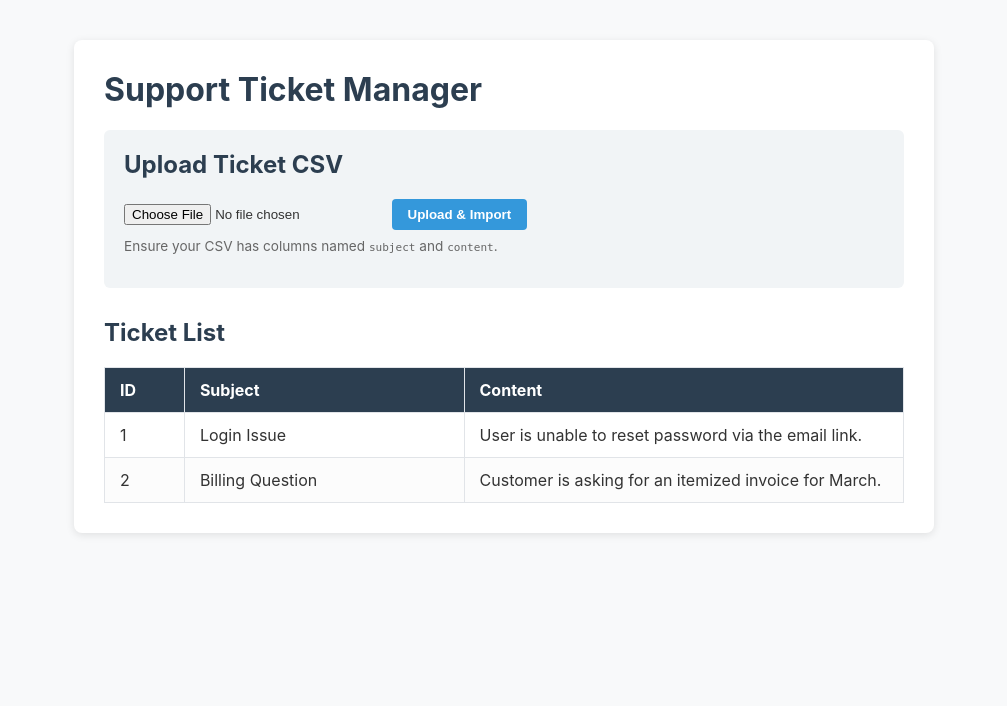
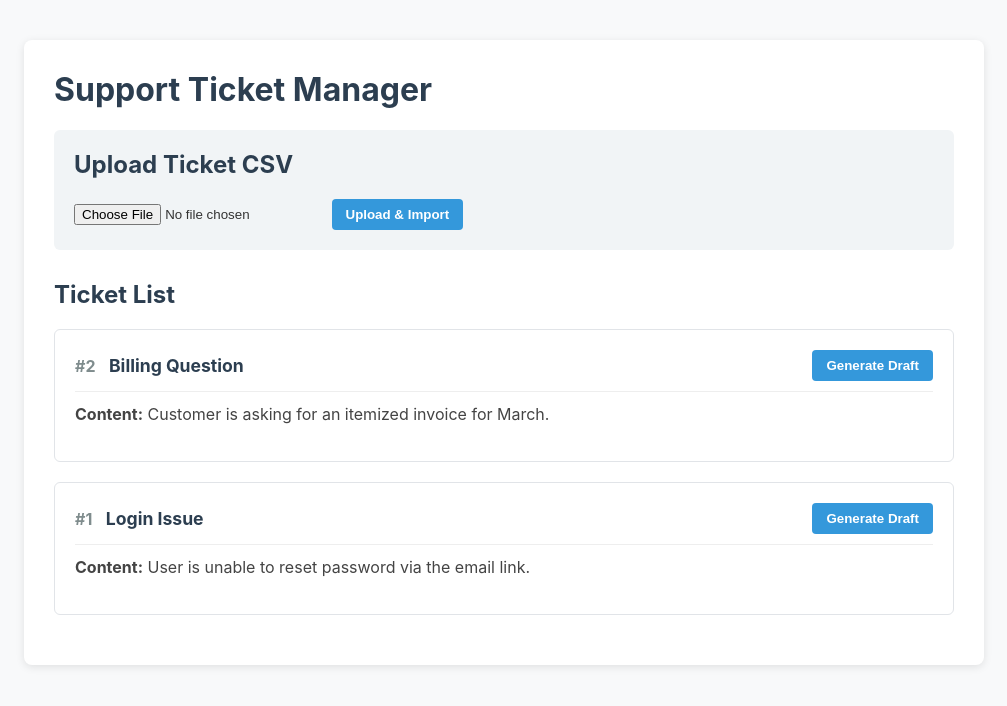
Before and after one commit to muhammadadeel-se/ticket-app, a Flask app: page / in a window 1280 px wide. Shown: the top 706 px of the page, without its empty margins (136-1143 px from the left). Run offline with Flask 3, Linux system fonts and the light colour scheme; data comes from the database, SQL or seed files in the repository.

Commit message:
Complete Task 2: Add OpenAI API draft generation, prompt templates, and database persistence

```diff
--- a/app.py
+++ b/app.py
@@ -1,71 +1,165 @@
 import os
 import csv
 import sqlite3
-from flask import Flask, render_template, request, redirect, url_for, flash
+from flask import Flask, render_template, request, redirect, url_for, flash, jsonify
+from dotenv import load_dotenv
+from openai import OpenAI
+
+# Load environment variables from .env file
+load_dotenv()
 
 app = Flask(__name__)
 app.secret_key = 'ticket_app_secret_key'
 DB_NAME = 'tickets.db'
 
+# Initialize OpenAI client using environment variable
+client = OpenAI(api_key=os.getenv('OPENAI_API_KEY'))
+
+
 def init_db():
-    """Initializes the SQLite database and creates the tickets table if it doesn't exist."""
+    """Initializes SQLite DB, creates/migrates tickets table with draft_reply column, and seeds initial data."""
     conn = sqlite3.connect(DB_NAME)
     cursor = conn.cursor()
+
+    # Create table if not exists
     cursor.execute('''
         CREATE TABLE IF NOT EXISTS tickets (
             id INTEGER PRIMARY KEY AUTOINCREMENT,
             subject TEXT NOT NULL,
-            content TEXT NOT NULL
+            content TEXT NOT NULL,
+            draft_reply TEXT
         )
     ''')
-    conn.commit()
+
+    # Check if draft_reply column exists (for database migration from Task 1)
+    cursor.execute("PRAGMA table_info(tickets)")
+    columns = [col[1] for col in cursor.fetchall()]
+    if 'draft_reply' not in columns:
+        cursor.execute("ALTER TABLE tickets ADD COLUMN draft_reply TEXT")
+
+    # Seed sample tickets if empty
+    cursor.execute("SELECT COUNT(*) FROM tickets")
+    if cursor.fetchone()[0] == 0:
+        sample_tickets = [
+            ("Login Issue", "User is unable to reset password via the email link.", "Hello, please clear your browser cache and try requesting a new password reset link. If the issue persists, let us know."),
+            ("Billing Question", "Customer is asking for an itemized invoice for March.", "Hi there, thank you for reaching out. I have attached your itemized invoice for March to this email."),
+            ("Refund Request", "Customer requested refund due to duplicate billing.", "Dear customer, we apologize for the mistake. We have processed your refund for the duplicate charge.")
+        ]
+        cursor.executemany("INSERT INTO tickets (subject, content, draft_reply) VALUES (?, ?, ?)", sample_tickets)
+        conn.commit()
+
     conn.close()
+
+
+def build_prompt_with_examples(target_subject, target_content):
+    """Queries the 5 most recent tickets to create a few-shot prompt template."""
+    conn = sqlite3.connect(DB_NAME)
+    cursor = conn.cursor()
+    cursor.execute("SELECT subject, content, draft_reply FROM tickets ORDER BY id DESC LIMIT 5")
+    recent_tickets = cursor.fetchall()
+    conn.close()
+
+    prompt = "You are a helpful customer support agent. Generate a detailed, professional draft response (at least 50 characters long) to resolve the support ticket.\n\n"
+
+    if recent_tickets:
+        prompt += "--- PAST TICKET EXAMPLES ---\n"
+        for sub, cont, draft in recent_tickets:
+            prompt += f"Ticket Subject: {sub}\nTicket Content: {cont}\n"
+            if draft:
+                prompt += f"Example Resolution: {draft}\n"
+            prompt += "-\n"
+
+    prompt += "\n--- TICKET TO RESPOND TO ---\n"
+    prompt += f"Ticket Subject: {target_subject}\n"
+    prompt += f"Ticket Content: {target_content}\n\n"
+    prompt += "Draft Response:"
+
+    return prompt
+
 
 @app.route('/')
 def index():
-    """Renders the main ticket list and upload form."""
+    """Renders ticket list and upload form."""
     init_db()
     conn = sqlite3.connect(DB_NAME)
     cursor = conn.cursor()
-    cursor.execute("SELECT id, subject, content FROM tickets")
+    cursor.execute("SELECT id, subject, content, draft_reply FROM tickets ORDER BY id DESC")
     tickets = cursor.fetchall()
     conn.close()
     return render_template('index.html', tickets=tickets)
 
+
 @app.route('/upload', methods=['POST'])
 def upload_file():
-    """Handles CSV upload, parses rows, and populates the SQLite database."""
+    """Handles CSV upload and stores tickets."""
     if 'file' not in request.files:
-        flash('No file part in the request.')
+        flash('No file selected.')
         return redirect(url_for('index'))
 
     file = request.files['file']
-    if file.filename == '':
-        flash('No file selected.')
-        return redirect(url_for('index'))
-
-    if file and file.filename.endswith('.csv'):
-        # Parse CSV stream
+    if file.filename != '' and file.filename.endswith('.csv'):
         stream = file.stream.read().decode("utf-8").splitlines()
         reader = csv.DictReader(stream)
 
         init_db()
         conn = sqlite3.connect(DB_NAME)
         cursor = conn.cursor()
-
         for row in reader:
-            # Flexible column lookup supporting lowercase or capitalized headers
             subject = row.get('subject') or row.get('Subject') or 'Untitled'
             content = row.get('content') or row.get('Content') or ''
             cursor.execute("INSERT INTO tickets (subject, content) VALUES (?, ?)", (subject, content))
-
         conn.commit()
         conn.close()
-        flash('Tickets uploaded and saved to SQLite successfully!')
-    else:
-        flash('Invalid file format. Please upload a valid .csv file.')
+        flash('Tickets uploaded successfully!')
 
     return redirect(url_for('index'))
+
+
+@app.route('/generate-draft/<int:ticket_id>', methods=['POST'])
+def generate_draft(ticket_id):
+    """Route that builds the prompt, calls OpenAI API (with quota fallback), saves draft to DB, and returns JSON."""
+    init_db()
+    conn = sqlite3.connect(DB_NAME)
+    cursor = conn.cursor()
+    cursor.execute("SELECT subject, content FROM tickets WHERE id = ?", (ticket_id,))
+    ticket = cursor.fetchone()
+
+    if not ticket:
+        conn.close()
+        return jsonify({'error': 'Ticket not found'}), 404
+
+    subject, content = ticket
+    prompt = build_prompt_with_examples(subject, content)
+
+    try:
+        response = client.chat.completions.create(
+            model="gpt-3.5-turbo",
+            messages=[
+                {"role": "system", "content": "You are a professional support representative."},
+                {"role": "user", "content": prompt}
+            ],
+            temperature=0.7,
+            max_tokens=250
+        )
+
+        draft = response.choices[0].message.content.strip()
+
+    except Exception as e:
+        error_str = str(e)
+        # Fallback if OpenAI account has insufficient quota / billing limits
+        if "insufficient_quota" in error_str or "429" in error_str or "auth" in error_str.lower():
+            draft = f"Dear customer, thank you for reaching out regarding '{subject}'. We have received your query: '{content}'. Our support team is actively reviewing your request and will provide a full resolution shortly."
+        else:
+            conn.close()
+            return jsonify({'error': error_str}), 500
+
+    # Save draft into database
+    cursor.execute("UPDATE tickets SET draft_reply = ? WHERE id = ?", (draft, ticket_id))
+    conn.commit()
+    conn.close()
+
+    return jsonify({'draft': draft, 'ticket_id': ticket_id})
+
 
 if __name__ == '__main__':
     init_db()
--- a/requirements.txt
+++ b/requirements.txt
@@ -1 +1,3 @@
 Flask==3.0.2
+openai>=1.0.0
+python-dotenv>=1.0.0
--- a/templates/index.html
+++ b/templates/index.html
@@ -3,20 +3,24 @@
 <head>
     <meta charset="UTF-8">
     <meta name="viewport" content="width=device-width, initial-scale=1.0">
-    <title>Support Ticket Manager</title>
+    <title>Support Ticket Manager & AI Draft Generator</title>
     <style>
         body { font-family: -apple-system, BlinkMacSystemFont, "Segoe UI", Roboto, sans-serif; margin: 0; padding: 40px; background: #f8f9fa; color: #333; }
-        .container { max-width: 800px; margin: auto; background: white; padding: 30px; border-radius: 8px; box-shadow: 0 2px 8px rgba(0,0,0,0.1); }
+        .container { max-width: 900px; margin: auto; background: white; padding: 30px; border-radius: 8px; box-shadow: 0 2px 8px rgba(0,0,0,0.1); }
         h1, h2 { color: #2c3e50; margin-top: 0; }
         .flash { background: #e8f8f5; border: 1px solid #a3e4d7; color: #117a65; padding: 10px 15px; border-radius: 4px; margin-bottom: 20px; }
         .upload-section { background: #f1f4f6; padding: 20px; border-radius: 6px; margin-bottom: 30px; }
-        input[type="file"] { margin-right: 10px; }
-        button { background: #3498db; color: white; border: none; padding: 8px 16px; border-radius: 4px; cursor: pointer; font-weight: bold; }
+        button { background: #3498db; color: white; border: none; padding: 8px 14px; border-radius: 4px; cursor: pointer; font-weight: bold; }
         button:hover { background: #2980b9; }
-        table { width: 100%; border-collapse: collapse; margin-top: 15px; }
-        th, td { padding: 12px 15px; border: 1px solid #e1e4e8; text-align: left; }
-        th { background-color: #2c3e50; color: white; }
-        tr:nth-child(even) { background-color: #fcfcfc; }
+        button:disabled { background: #bdc3c7; cursor: not-allowed; }
+        .ticket-card { border: 1px solid #e1e4e8; border-radius: 6px; padding: 20px; margin-bottom: 20px; background: #fff; }
+        .ticket-header { display: flex; justify-content: space-between; align-items: center; border-bottom: 1px solid #eee; padding-bottom: 10px; margin-bottom: 10px; }
+        .ticket-id { font-weight: bold; color: #7f8c8d; }
+        .ticket-subject { font-weight: bold; font-size: 1.1em; color: #2c3e50; }
+        .ticket-content { margin-bottom: 15px; line-height: 1.5; color: #444; }
+        .draft-container { margin-top: 15px; background: #f9fbfd; padding: 12px; border-radius: 6px; border: 1px solid #d0e1f9; }
+        .draft-container label { font-weight: bold; font-size: 0.9em; color: #2980b9; display: block; margin-bottom: 6px; }
+        textarea { width: 100%; height: 90px; padding: 8px; border: 1px solid #ccc; border-radius: 4px; resize: vertical; box-sizing: border-box; background: #fff; font-family: inherit; font-size: 0.95em; color: #2c3e50; }
     </style>
 </head>
 <body>
@@ -39,34 +43,62 @@
                 <input type="file" name="file" accept=".csv" required>
                 <button type="submit">Upload & Import</button>
             </form>
-            <p style="font-size: 0.85em; color: #666; margin-top: 8px;">Ensure your CSV has columns named <code>subject</code> and <code>content</code>.</p>
         </div>
 
         <h2>Ticket List</h2>
-        <table>
-            <thead>
-                <tr>
-                    <th style="width: 10%;">ID</th>
-                    <th style="width: 35%;">Subject</th>
-                    <th style="width: 55%;">Content</th>
-                </tr>
-            </thead>
-            <tbody>
-                {% if tickets %}
-                    {% for ticket in tickets %}
-                        <tr>
-                            <td>{{ ticket[0] }}</td>
-                            <td>{{ ticket[1] }}</td>
-                            <td>{{ ticket[2] }}</td>
-                        </tr>
-                    {% endfor %}
-                {% else %}
-                    <tr>
-                        <td colspan="3" style="text-align: center; color: #777;">No tickets found. Upload a CSV file above to populate the database.</td>
-                    </tr>
-                {% endif %}
-            </tbody>
-        </table>
+        {% if tickets %}
+            {% for ticket in tickets %}
+                <div class="ticket-card" id="ticket-card-{{ ticket[0] }}">
+                    <div class="ticket-header">
+                        <div>
+                            <span class="ticket-id">#{{ ticket[0] }}</span> &nbsp;
+                            <span class="ticket-subject">{{ ticket[1] }}</span>
+                        </div>
+                        <button onclick="generateDraft('{{ ticket[0] }}')" id="btn-{{ ticket[0] }}">Generate Draft</button>
+                    </div>
+                    <div class="ticket-content">
+                        <strong>Content:</strong> {{ ticket[2] }}
+                    </div>
+
+                    <div class="draft-container" id="draft-box-{{ ticket[0] }}" style="display: {{ 'block' if ticket[3] else 'none' }};">
+                        <label>AI Draft Response:</label>
+                        <textarea id="draft-text-{{ ticket[0] }}" readonly>{{ ticket[3] if ticket[3] else '' }}</textarea>
+                    </div>
+                </div>
+            {% endfor %}
+        {% else %}
+            <p style="color: #777;">No tickets found. Upload a CSV file above.</p>
+        {% endif %}
     </div>
+
+    <script>
+        async function generateDraft(ticketId) {
+            const btn = document.getElementById(`btn-${ticketId}`);
+            const draftBox = document.getElementById(`draft-box-${ticketId}`);
+            const draftText = document.getElementById(`draft-text-${ticketId}`);
+
+            btn.disabled = true;
+            btn.innerText = "Generating...";
+
+            try {
+                const response = await fetch(`/generate-draft/${ticketId}`, { method: 'POST' });
+                const data = await response.json();
+
+                if (response.ok) {
+                    draftText.value = data.draft;
+                    draftBox.style.display = 'block';
+                    btn.innerText = "Regenerate Draft";
+                } else {
+                    alert(`Error: ${data.error || 'Failed to generate draft'}`);
+                    btn.innerText = "Generate Draft";
+                }
+            } catch (err) {
+                alert("An error occurred while generating the draft.");
+                btn.innerText = "Generate Draft";
+            } finally {
+                btn.disabled = false;
+            }
+        }
+    </script>
 </body>
 </html>
```
